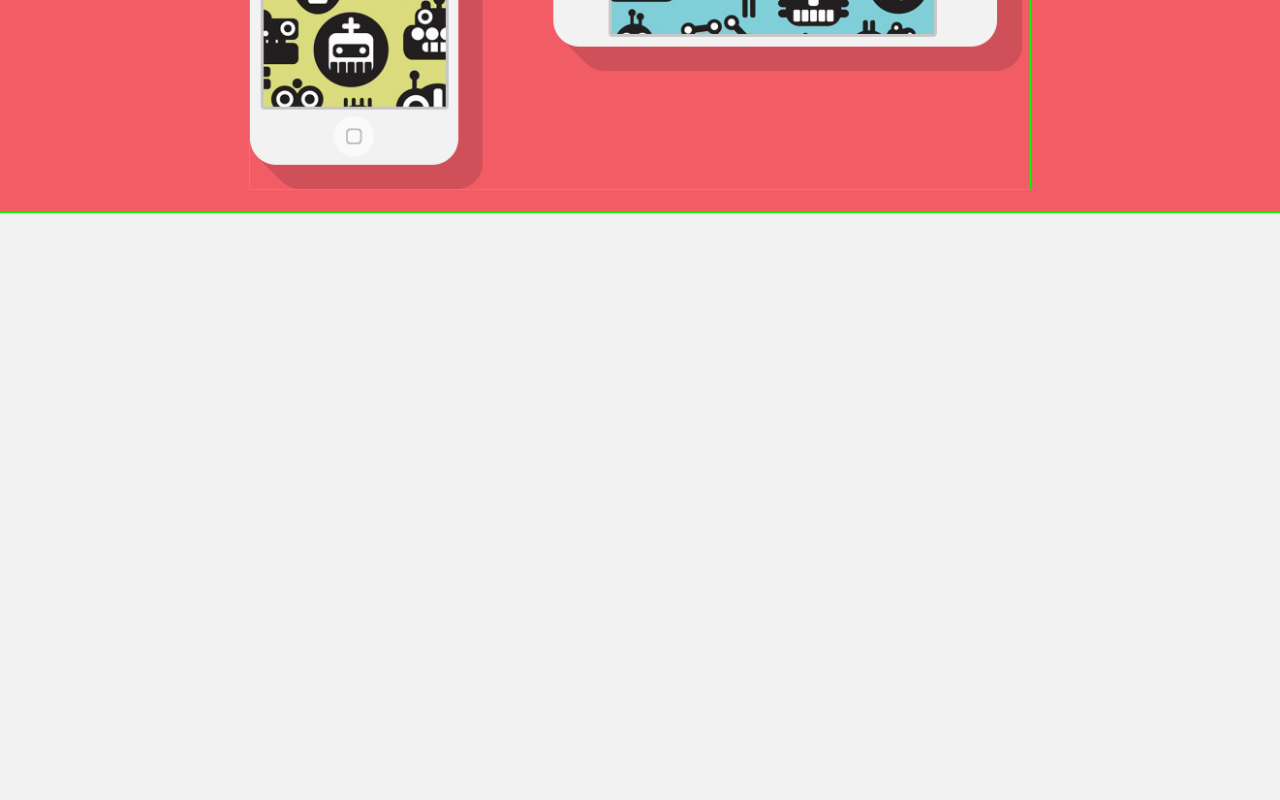
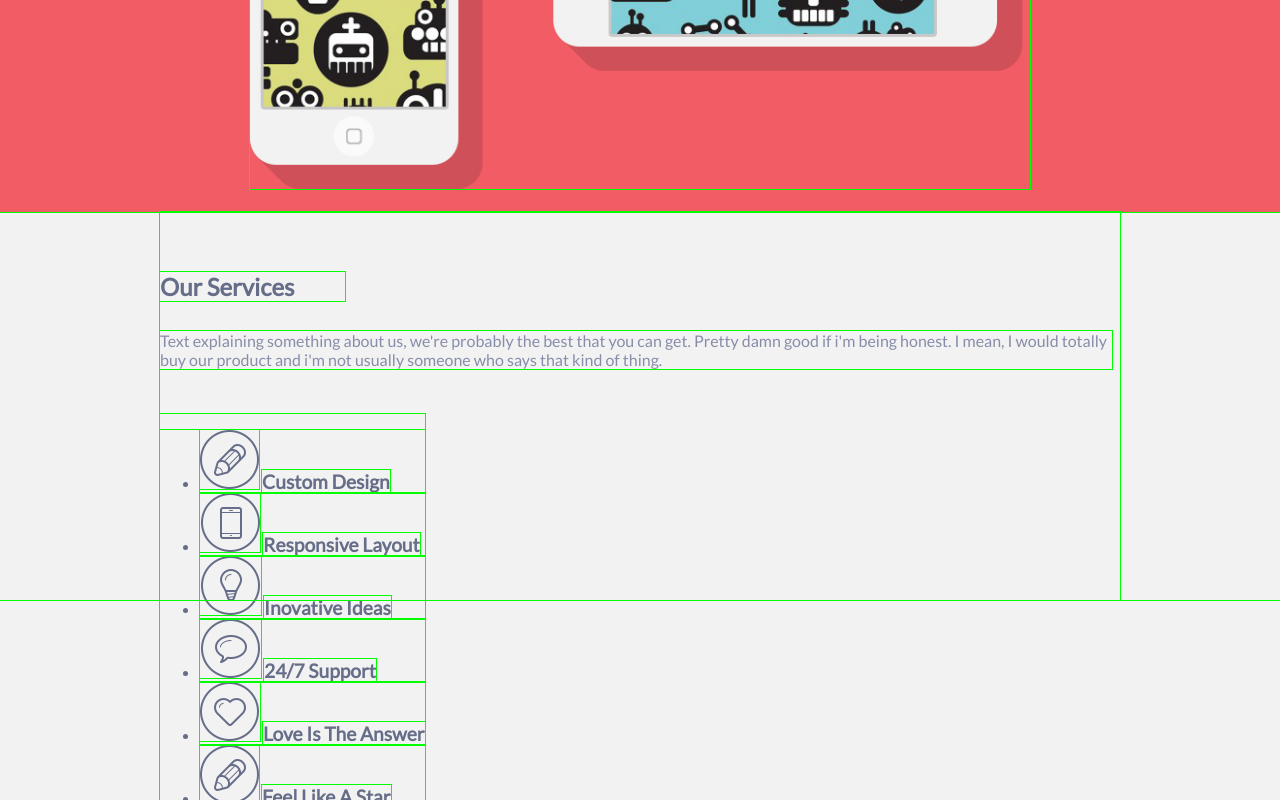
Before and after one commit to DarcyGibbons/singolo, a plain HTML site: page index.html in a window 1280 px wide. Shown: the part 395-1195 px from the top of the page. Before the commit the page ends 800 px from the top, so only its background shows below. Drawn offline with Linux system fonts and the light colour scheme.

Commit message:
Attempting the services section

```diff
--- a/index.html
+++ b/index.html
@@ -36,7 +36,54 @@
     </div>
 
     <div class="banner">
-      <img src="images/banner.png" alt="mobile designs"/>
+        <img src="images/banner.png" alt="mobile designs"/>
+    </div>
+
+    <div class="services">
+
+        <div class="s-header">
+          Our Services
+        </div>
+
+        <div class="s-body">
+        Text explaining something about us, we're probably the best
+        that you can get. Pretty damn good if i'm being honest. I mean,
+        I would totally buy our product and i'm not usually someone who
+        says that kind of thing.
+        </div>
+
+        <div class="s-nav">
+
+          <ul>
+              <li> <img src="images/logos/pencil.png">
+                 <span class="bold">Custom Design </span>
+               </li>
+
+              <li> <img src="images/logos/mobile.png">
+                <span class="bold">Responsive Layout</span>
+              </li>
+
+              <li> <img src="images/logos/lightbulb.png">
+                <span class="bold">Inovative Ideas</span>
+              </li>
+
+              <li> <img src="images/logos/speech.png">
+                <span class="bold">24/7 Support</span>
+              </li>
+
+              <li> <img src="images/logos/heart.png">
+                <span class="bold">Love Is The Answer </span>
+              </li>
+
+              <li> <img src="images/logos/pencil.png">
+                <span class="bold">Feel Like A Star </span>
+              </li>
+          </ul>
+
+
+        </div>
+
+
     </div>
 
   </body>
--- a/styles.css
+++ b/styles.css
@@ -70,20 +70,42 @@ body{
     width: 90%;
   }
 
-@media screen and (max width:550px) {
+  .services{
+    margin-left: auto;
+    margin-right: auto;
+    max-width: 960px;
+    height: 388px;
+    color: #666d89;
+  }
 
-    .logo{
-      float: none;
-      margin-top: 0px;
-      text-align: center;
-      padding-top: 15px
-    }
+  .s-header{
+    float: left;
+    margin-top: 60px;
+    font-size: 1.5rem;
+    width: 185px;
+    font-weight: bold;
+}
 
-    .links{
-      float: none;
-      margin-top: 15px;
-      margin-left: auto;
-      margin-right: auto;
-      color: #4b4e61;
-      }
+.s-body{
+  float: left;
+  width: 952px;
+  margin-top: 30px;
+  color: #878da9;
+  font-size: 1rem;
 }
+
+.s-nav{
+  margin-top: 45px;
+  float: left;
+  overflow: hidden;
+}
+
+
+.bold{
+  font-weight: bold;
+  font-size: 1.2rem;
+  margin-top: 0px;
+}
+
+.ul{list-style-type: none;
+}
```
Also changed, not shown: images/logos/heart.png (added), images/logos/lightbulb.png (added), images/logos/mobile.png (added), images/logos/pencil.png (added), images/logos/speech.png (added), images/logos/star.png (added).
